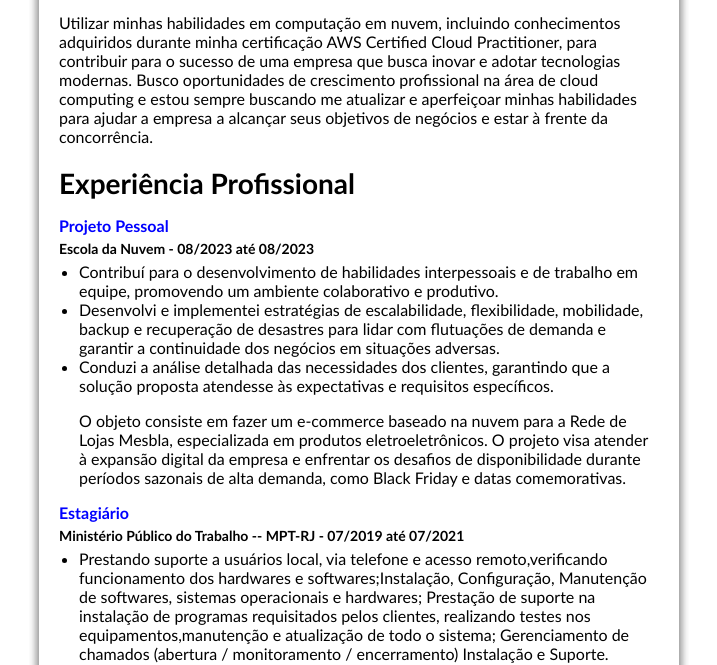
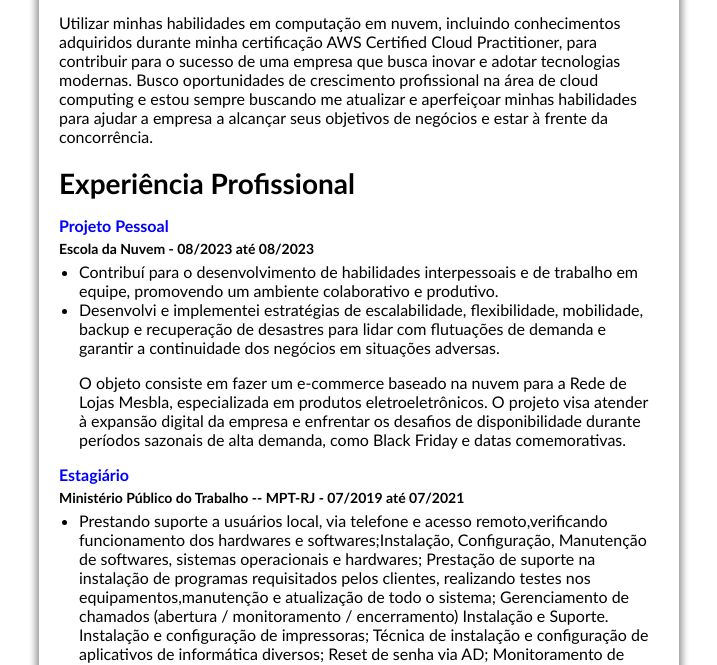
Before and after one commit to brianmonteiro54/Site_de_curriculo, a plain HTML site: page curriculo/cv_brian.html in a window 1280 px wide. Shown: the part 147-812 px from the top of the page, without its empty margins (281-998 px from the left). Drawn offline with Linux system fonts and the light colour scheme.

Commit message:
Update cv_brian.html

```diff
--- a/curriculo/cv_brian.html
+++ b/curriculo/cv_brian.html
@@ -46,7 +46,6 @@
               Contribuí para o desenvolvimento de habilidades interpessoais e de trabalho em equipe, promovendo um ambiente colaborativo e produtivo.
             </li>
             <li>Desenvolvi e implementei estratégias de escalabilidade, flexibilidade, mobilidade, backup e recuperação de desastres para lidar com flutuações de demanda e garantir a continuidade dos negócios em situações adversas.</li>
-          <li>Conduzi a análise detalhada das necessidades dos clientes, garantindo que a solução proposta atendesse às expectativas e requisitos específicos.</li>
           <p>O objeto consiste em fazer um e-commerce baseado na nuvem para a Rede de Lojas Mesbla, especializada em produtos eletroeletrônicos. O projeto visa atender à expansão digital da empresa e enfrentar os desafios de disponibilidade durante períodos sazonais de alta demanda, como Black Friday e datas comemorativas.</p>
           </ul>
         </li>
@@ -90,6 +89,7 @@
 
         <li><span class="certification-blue">Ciência da computação </span> <span class="certification-black">- Centro universitário Anhanguera de Niterói - 2021</span></li>
       </p></ul>
+     <br><br> <!-- Pulando linha apenas para a parte de Cursos e Certificações ficar na linha2 -->=
       <h2 class="section-heading">Cursos e Certificações</h2>
       <p class="certification">
         <ul class="education">
```
